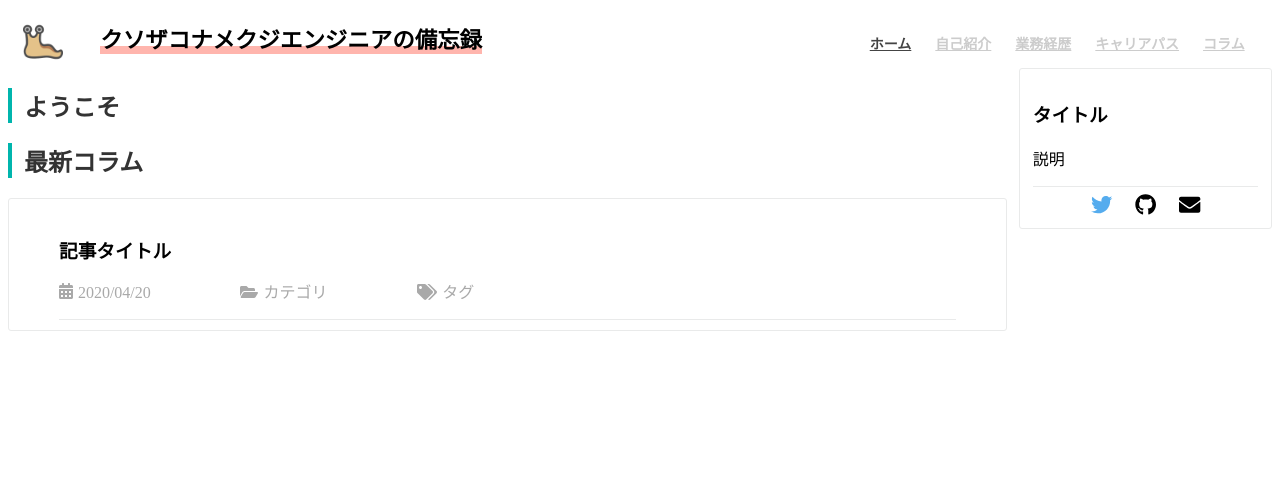
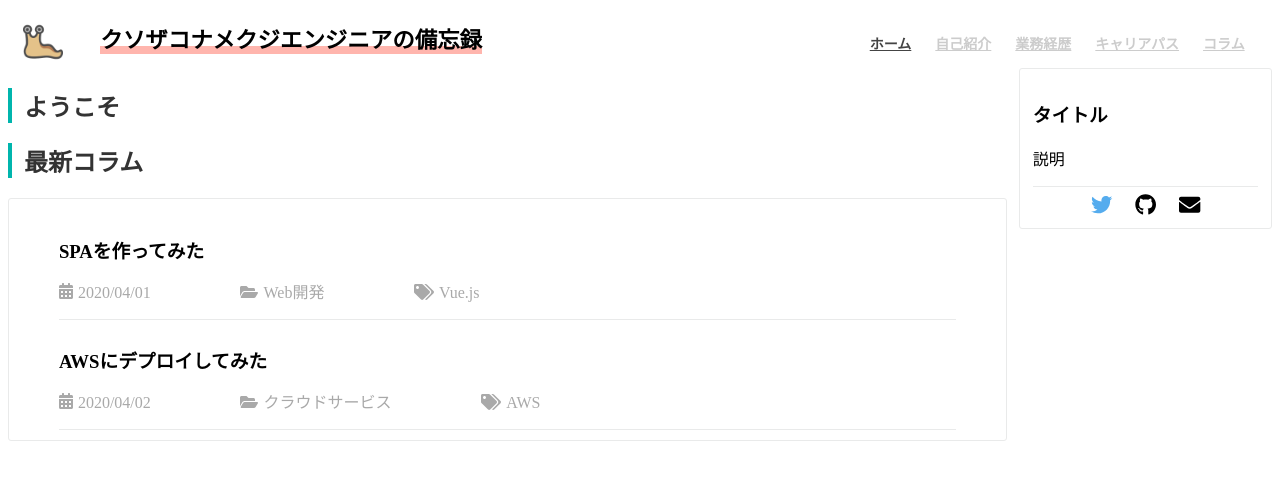
Before and after one commit to AwataKyosuke/my_histroy, a Vue app: page / in a window 1280 px wide. Shown: the top 480 px of the page. Built offline with nearby package versions, Linux system fonts and the light colour scheme.

Commit message:
コラムページのカテゴリ、タグ欄を途中まで作成（一旦作業終了）

```diff
--- a/src/components/molecules/Item.vue
+++ b/src/components/molecules/Item.vue
@@ -1,17 +1,42 @@
 <template>
-  <div class="item">
-    <h3 class="item-title"><router-link to="/">記事タイトル</router-link></h3>
-    <p>
-      <font-awesome-icon :icon="['fas', 'calendar-alt']" class="item-date-icon" />
-      <span class="item-date">2020/04/20</span>
+  <div>
+    <div class="item" v-for="article in articles" :key="article.id">
+      <h3 class="item-title"><router-link to="/">{{ article.title }}</router-link></h3>
+      <p>
+        <font-awesome-icon :icon="['fas', 'calendar-alt']" class="item-date-icon" />
+        <span class="item-date">{{ article.date }}</span>
 
-      <font-awesome-icon :icon="['fas', 'folder-open']" class="item-categories-icon" />
-      <span class="item-categories">カテゴリ</span>
+        <font-awesome-icon :icon="['fas', 'folder-open']" class="item-categories-icon" />
+        <span class="item-categories" v-for="category in article.categories" :key="category.id">{{ category.name }}</span>
 
-      <font-awesome-icon :icon="['fas', 'tags']" class="item-tags-icon" />
-      <span class="item-tags">タグ</span></p>
+        <font-awesome-icon :icon="['fas', 'tags']" class="item-tags-icon" />
+        <span class="item-tags" v-for="tag in article.tags" :key="tag.id">{{ tag.name }}</span></p>
+    </div>
   </div>
 </template>
+
+<script>
+export default {
+  data() {
+    return{
+      articles: [
+        {
+          title: 'SPAを作ってみた',
+          date: '2020/04/01',
+          categories: [ { name: 'Web開発' } ],
+          tags: [ { name: 'Vue.js' } ]
+        },
+        {
+          title: 'AWSにデプロイしてみた',
+          date: '2020/04/02',
+          categories: [ { name: 'クラウドサービス' } ],
+          tags: [ { name: 'AWS' } ]
+        }
+      ]
+    }
+  }
+}
+</script>
 
 <style scoped>
 
--- a/src/views/About.vue
+++ b/src/views/About.vue
@@ -1,7 +1,11 @@
 <template>
-  <div class="about">
+
+  <div>
+
     <SectionHeader title="自己紹介" />
+
   </div>
+
 </template>
 
 <script>
--- a/src/views/Career.vue
+++ b/src/views/Career.vue
@@ -1,7 +1,11 @@
 <template>
-  <div class="about">
+
+  <div>
+
     <SectionHeader title="キャリアパス" />
+
   </div>
+
 </template>
 
 <script>
--- a/src/views/Column.vue
+++ b/src/views/Column.vue
@@ -1,66 +1,35 @@
 <template>
-  <div class="about">
+
+  <div>
+
     <SectionHeader title="コラム" />
+
     <div class="search-box">
+
       <h3 class="search-title">カテゴリ</h3>
       <ul>
-        <li><router-link to="">test1</router-link></li>
-        <li><router-link to="">test2</router-link></li>
-        <li><router-link to="">test3</router-link></li>
-        <li><router-link to="">test1</router-link></li>
-        <li><router-link to="">test2</router-link></li>
-        <li><router-link to="">test3</router-link></li>
-        <li><router-link to="">test1</router-link></li>
-        <li><router-link to="">test2</router-link></li>
-        <li><router-link to="">test3</router-link></li>
-        <li><router-link to="">test1</router-link></li>
-        <li><router-link to="">test2</router-link></li>
-        <li><router-link to="">test3</router-link></li>
-        <li><router-link to="">test1</router-link></li>
-        <li><router-link to="">test2</router-link></li>
-        <li><router-link to="">test3</router-link></li>
-        <li><router-link to="">test1</router-link></li>
-        <li><router-link to="">test2</router-link></li>
-        <li><router-link to="">test3</router-link></li>
-        <li><router-link to="">test1</router-link></li>
-        <li><router-link to="">test2</router-link></li>
-        <li><router-link to="">test3</router-link></li>
-        <li><router-link to="">test1</router-link></li>
-        <li><router-link to="">test2</router-link></li>
-        <li><router-link to="">test3</router-link></li>
+        <li v-for="category in categories" :key="category.id">
+          <router-link to="">{{ category.name }}</router-link>
+        </li>
       </ul>
+
       <h3 class="search-title">タグ</h3>
       <ul>
-        <li><router-link to="">test1</router-link></li>
-        <li><router-link to="">test2</router-link></li>
-        <li><router-link to="">test3</router-link></li>
-        <li><router-link to="">test1</router-link></li>
-        <li><router-link to="">test2</router-link></li>
-        <li><router-link to="">test3</router-link></li>
-        <li><router-link to="">test1</router-link></li>
-        <li><router-link to="">test2</router-link></li>
-        <li><router-link to="">test3</router-link></li>
-        <li><router-link to="">test1</router-link></li>
-        <li><router-link to="">test2</router-link></li>
-        <li><router-link to="">test3</router-link></li>
-        <li><router-link to="">test1</router-link></li>
-        <li><router-link to="">test2</router-link></li>
-        <li><router-link to="">test3</router-link></li>
-        <li><router-link to="">test1</router-link></li>
-        <li><router-link to="">test2</router-link></li>
-        <li><router-link to="">test3</router-link></li>
-        <li><router-link to="">test1</router-link></li>
-        <li><router-link to="">test2</router-link></li>
-        <li><router-link to="">test3</router-link></li>
-        <li><router-link to="">test1</router-link></li>
-        <li><router-link to="">test2</router-link></li>
-        <li><router-link to="">test3</router-link></li>
+        <li v-for="tag in tags" :key="tag.id">
+          <router-link to="">{{ tag.name }}</router-link>
+        </li>
       </ul>
+
       <h3 class="search-title">検索</h3>
-      <input type="text" class="search-input" placeholder="キーワードを入力" />
+      <input type="text" class="search-input" placeholder="キーワードを入力" v-model="keyword" />
+      <p>{{ keyword }}</p>
+
     </div>
+
     <ItemList />
+
   </div>
+
 </template>
 
 <script>
@@ -68,6 +37,26 @@ import SectionHeader from '@/components/atoms/SectionHeader'
 import ItemList from '@/components/organsms/ItemList'
 
 export default {
+
+  data () {
+    return {
+
+      categories: [
+        { name: 'Web開発' },
+        { name: 'クラウドサービス' }
+      ],
+
+      tags: [
+        { name: 'Vue.js' },
+        { name: 'AWS' },
+        { name: 'Azure' }
+      ],
+
+      keyword: ''
+
+    }
+  },
+
   components:{
     SectionHeader,
     ItemList
--- a/src/views/Experience.vue
+++ b/src/views/Experience.vue
@@ -1,7 +1,11 @@
 <template>
-  <div class="about">
+
+  <div>
+
     <SectionHeader title="業務経歴" />
+
   </div>
+
 </template>
 
 <script>
--- a/src/views/Home.vue
+++ b/src/views/Home.vue
@@ -1,14 +1,15 @@
 <template>
-  <div class="home">
+
+  <div>
+
     <SectionHeader title="ようこそ" />
-
-    <p></p>
 
     <SectionHeader title="最新コラム" />
 
     <ItemList />
 
   </div>
+
 </template>
 
 <script>
```
Also changed, not shown: src/App.vue (+8 -0 lines).
